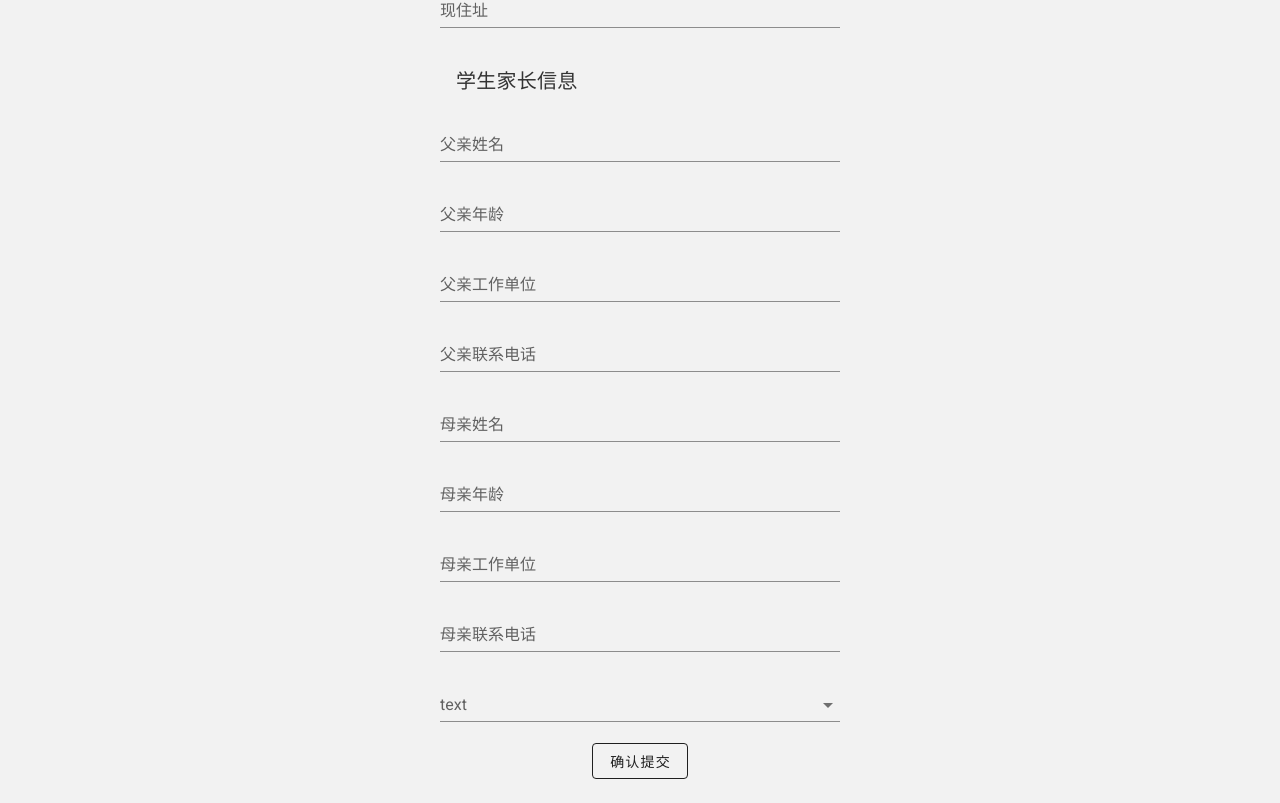
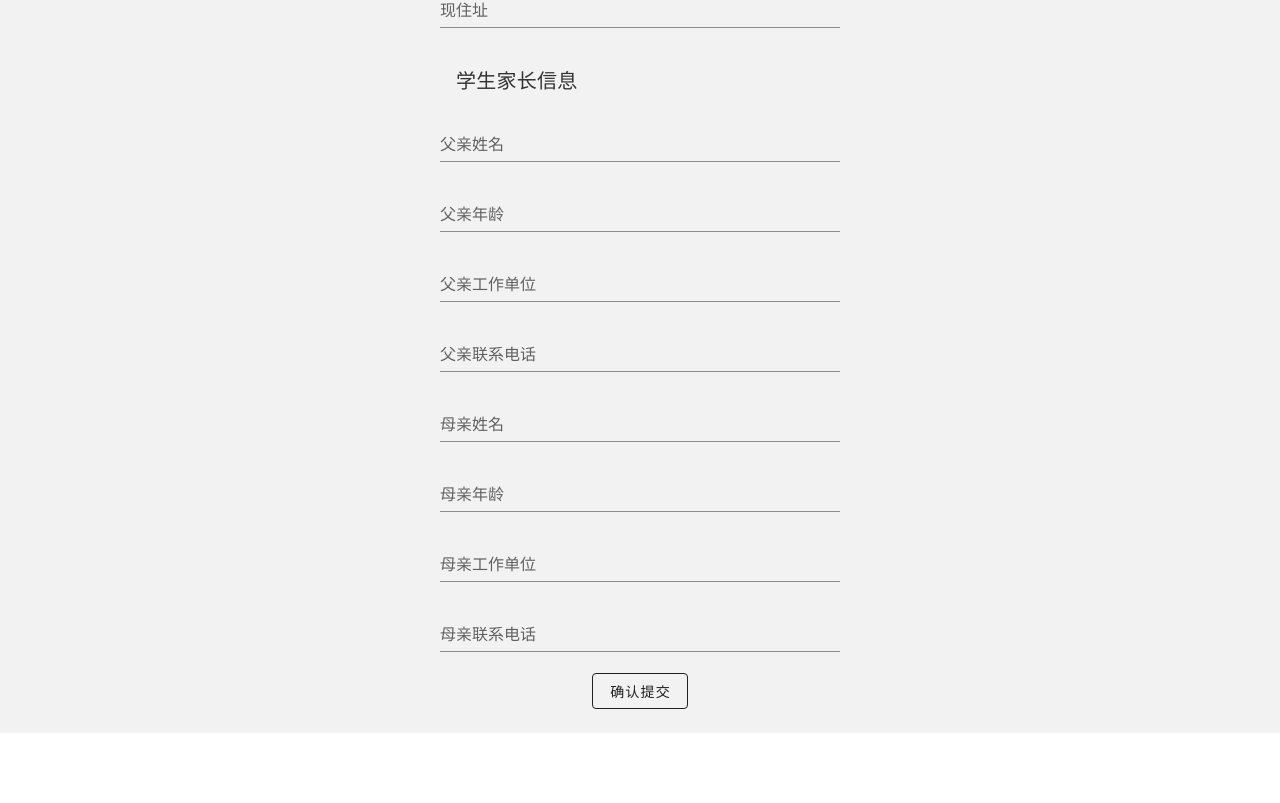
Before and after one commit to xyzsas/form, a Vue app: page /#/ in a window 1280 px wide. Shown: the part 609-1412 px from the top of the page. After the commit the page ends 1342 px from the top, so only its background shows below. Built offline with nearby package versions, Linux system fonts and the light colour scheme.

Commit message:
basic form

```diff
--- a/src/data/stuReg.js
+++ b/src/data/stuReg.js
@@ -155,14 +155,5 @@ export default [
         return pattern.test(value) || '请填写正确电话号码'
       }
     ]
-  },
-  {
-    name: 'text',
-    field: 'select',
-    placeholder: '母亲联系电话',
-    items: ['1', '2'],
-    rules: [
-      value => !!value || '请填写电话号码'
-    ]
   }
 ]
```
